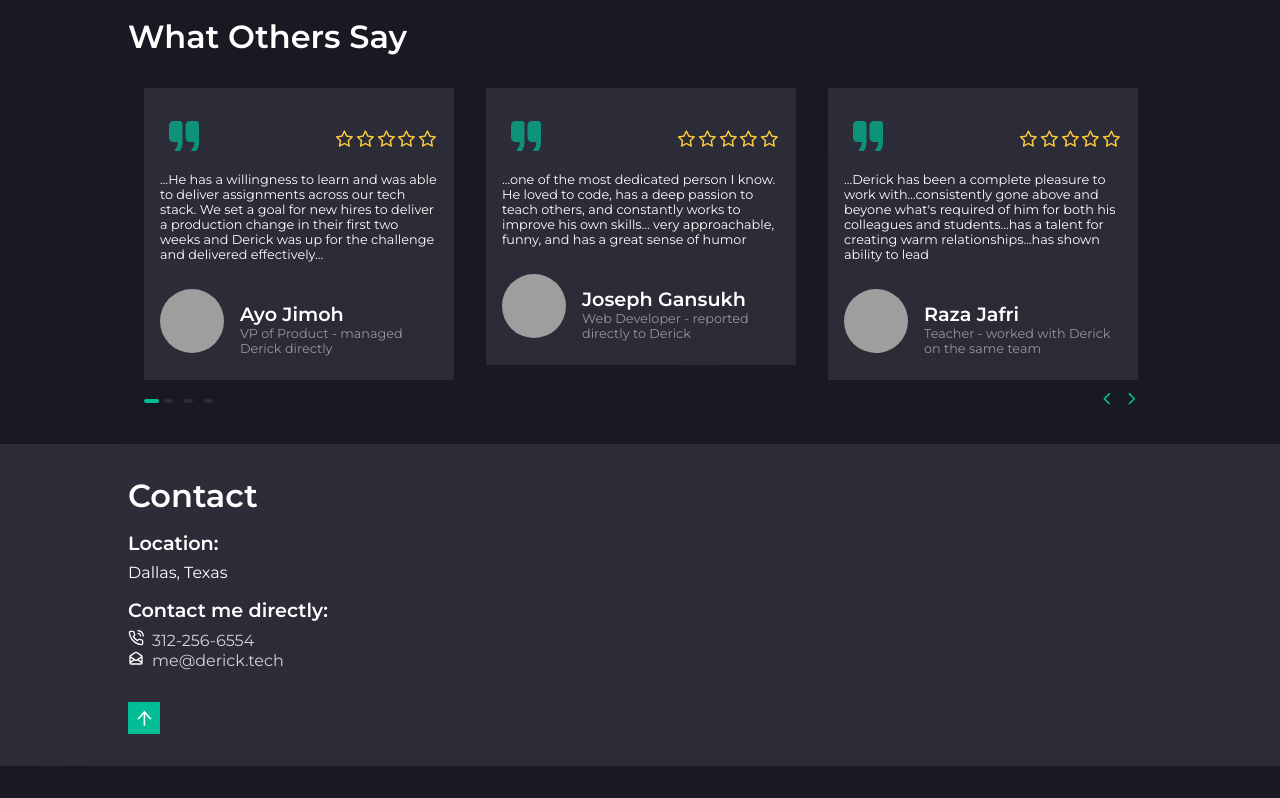
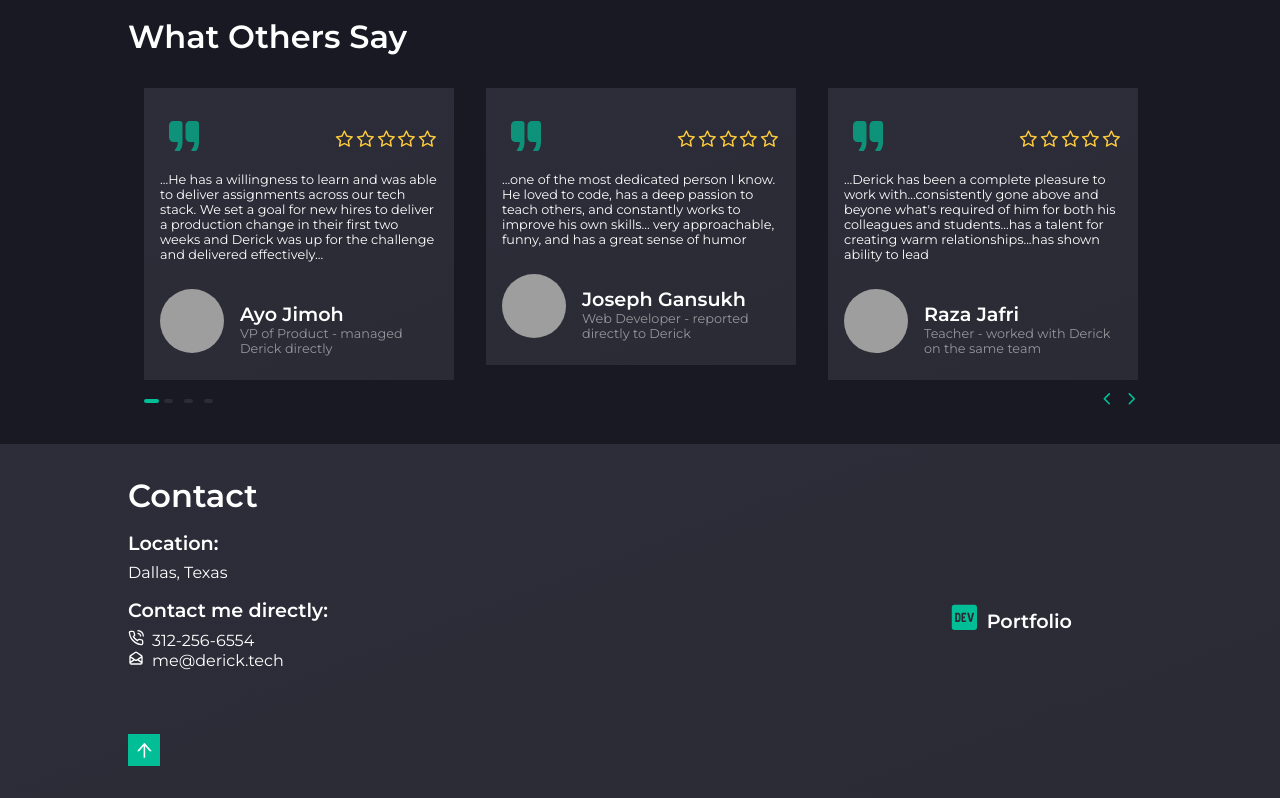
Before and after one commit to dbcastillo/PersonalSite, a React (Create React App) app: page / in a window 1280 px wide. Shown: the part 1837-2635 px from the top of the page. Before the commit the page ends 2603 px from the top, so only its background shows below. Built offline with nearby package versions, Linux system fonts and the light colour scheme; grey boxes are pictures that could not be loaded.

Commit message:
Footer fix

```diff
--- a/src/components/Banner/ProfComponent.jsx
+++ b/src/components/Banner/ProfComponent.jsx
@@ -96,7 +96,8 @@ const Texts = styled.div`
 
   button {
     padding: 0.7rem 2rem;
-    margin-top: 3rem;
+    margin-top: 6rem;
+    margin-bottom: 4rem;
     cursor: pointer;
     background-color: #01be96;
     border: none;
--- a/src/components/Footer/Footer.jsx
+++ b/src/components/Footer/Footer.jsx
@@ -4,6 +4,7 @@ import { HiOutlineMailOpen } from "react-icons/hi";
 import { AiOutlineArrowUp} from "react-icons/ai";
 import { FiPhoneCall } from "react-icons/fi";
 import { Slide, Fade } from "react-awesome-reveal";
+import { FaDev } from "react-icons/fa";
 
 const Footer = () => {
   const scrollUp = () => {
@@ -35,7 +36,7 @@ const Footer = () => {
               <FiPhoneCall />
             </span>
             <Slide direction="left">
-              <a href="tel:+4733378901">312-256-6554</a>
+              <p>312-256-6554</p>
             </Slide>
           </div>
           <div>
@@ -45,7 +46,7 @@ const Footer = () => {
               </span>
             </Slide>
             <Slide>
-              <a href="mailto:miladamiri@gmail.com">me@derick.tech</a>
+              <p>me@derick.tech</p>
             </Slide>
           </div>
         </div>
@@ -57,6 +58,10 @@ const Footer = () => {
           </ArrowUp>
         </Fade>
       </Profile>
+      <Logo>
+        <span className='green'><FaDev/></span>
+        <h1>Portfolio</h1>
+      </Logo>
     </Container>
   );
 };
@@ -82,6 +87,8 @@ const Container = styled.div`
   }
 `;
 const Profile = styled.div`
+  margin: auto;
+  width: 30%;
   flex: 1;
   .address {
     padding: 1rem 0;
@@ -111,7 +118,7 @@ const Profile = styled.div`
       a {
         text-decoration: none;
         color: lightgray;
-        :hover {
+        &:hover {
           color: orange;
         }
       }
@@ -139,7 +146,7 @@ const Profile = styled.div`
         margin-right: 0.5rem;
         border-radius: 50px;
 
-        :hover {
+        &:hover {
           background-color: orange;
         }
 
@@ -165,10 +172,25 @@ const ArrowUp = styled.div`
   cursor: pointer;
   font-size: 1.3rem;
   font-weight: 700;
-  margin-top: 2rem;
+  margin-top: 4rem;
   @media (max-width: 650px) {
     position: absolute;
-    right: 3rem;
+    right: 10rem;
     top: 16rem;
   }
 `;
+
+const Logo = styled.div`
+  margin: 5rem;
+  display: flex;
+  align-items: center;
+  gap: 0.5rem;
+  span{
+      font-size: 1.8rem;
+  }
+
+  h1{
+      font-weight: 600;
+      font-size: 1.2rem;
+  }
+`
--- a/src/components/Projects/Project.jsx
+++ b/src/components/Projects/Project.jsx
@@ -56,11 +56,11 @@ const Container = styled.div`
         }
     }
 
-    :hover > img{
+    &:hover > img{
         transform: scale(1.3);
     }
 
-    :hover > .disc{
+    &:hover > .disc{
         bottom: 0;
     }
 
```
Also changed, not shown: 2 other files (tests, documents, lock files or other folders).
